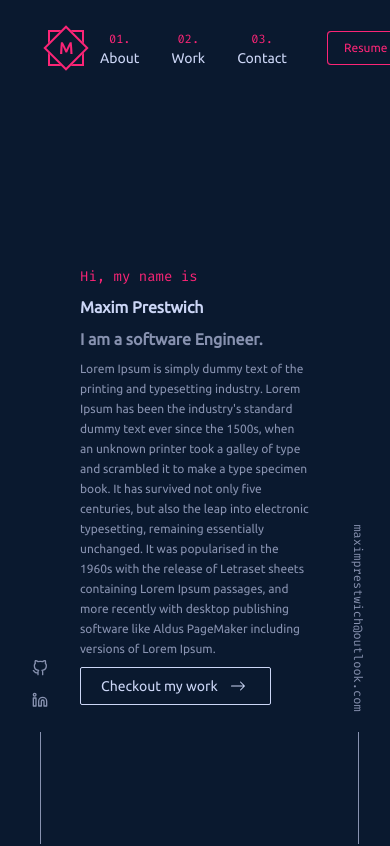
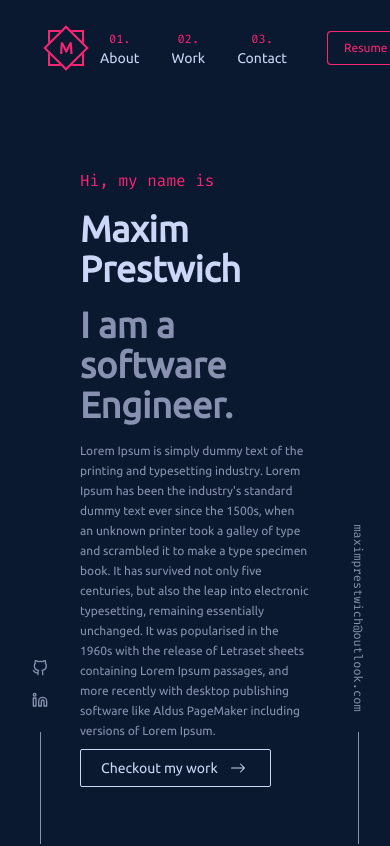
Before and after one commit to maxim-pre/my-portfolio, a React (Create React App) app: page / in a window 390 px wide. Shown: the top 846 px of the page. Built offline with nearby package versions, Linux system fonts and the light colour scheme.

Commit message:
style the home page to be responsive to mobile view

```diff
--- a/src/components/home/home.js
+++ b/src/components/home/home.js
@@ -5,15 +5,15 @@ const Home = () => {
   return (
     <div className="bg-backgound w-full flex items-center justify-center h-screen max-w-[1000px]">
       {/* content */}
-      <div className="flex flex-col text-left items-start mt-32 ">
-        <p className="code text-neonPink text-sm mb-2">Hi, my name is</p>
-        <h1 className="text-textLight font-bold lg:text-6xl mb-2">
+      <div className="flex flex-col text-left items-start mt-28 ">
+        <p className="code text-neonPink mb-4">Hi, my name is</p>
+        <h1 className="text-textLight font-bold md:text-7xl sm:text-5xl text-4xl mb-4">
           Maxim Prestwich
         </h1>
-        <h2 className="text-textNormal font-bold lg:text-6xl mb-2">
+        <h2 className="text-textNormal font-bold md:text-7xl sm:text-5xl text-4xl mb-4">
           I am a software Engineer.
         </h2>
-        <p className="text-textNormal sm:w-[70%] mb-2 text-xs leading-[20px]">
+        <p className="text-textNormal md:w-[70%] mb-2 text-xs leading-[20px]">
           Lorem Ipsum is simply dummy text of the printing and typesetting
           industry. Lorem Ipsum has been the industry's standard dummy text ever
           since the 1500s, when an unknown printer took a galley of type and
```
